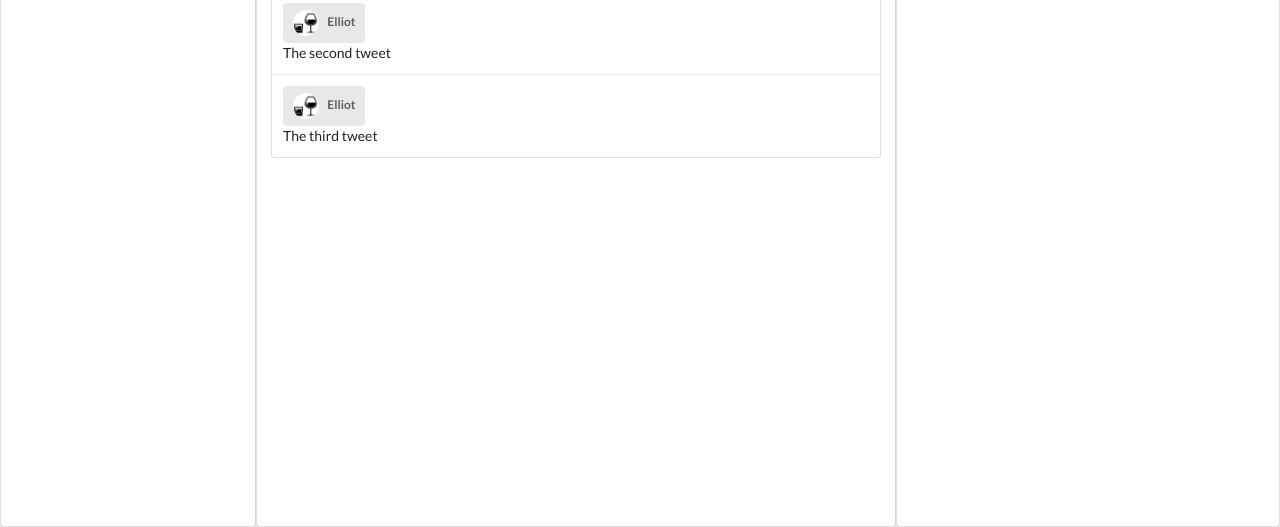
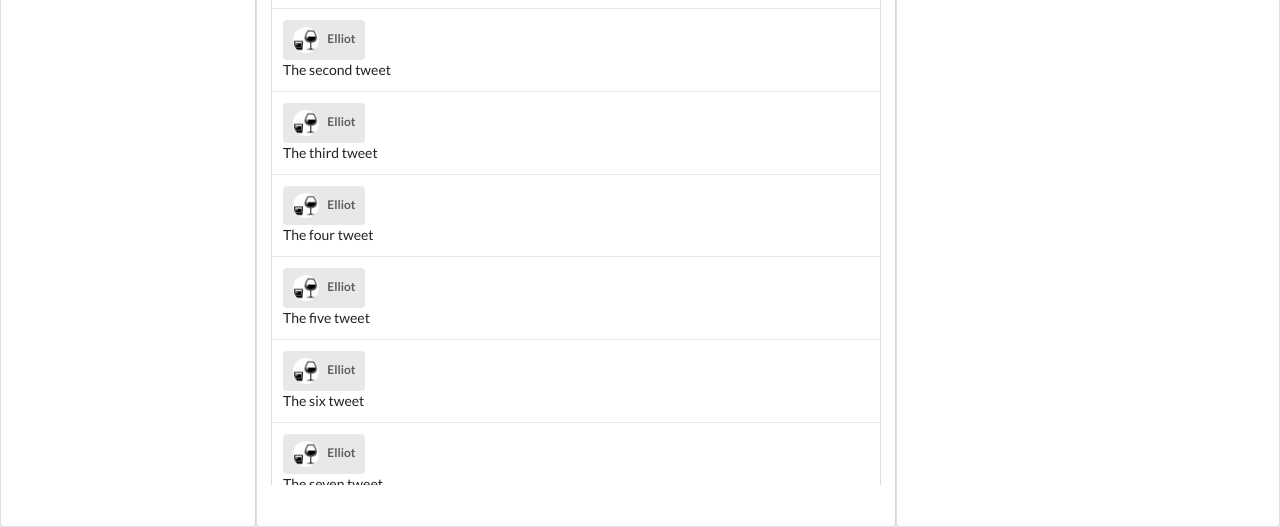
Before and after one commit to YukihiroHayashi/NPC-SNS, a plain HTML site: page index.html in a window 1280 px wide. Shown: the part 404-931 px from the top of the page. Drawn offline with Linux system fonts and the light colour scheme.

Commit message:
add table scroll

```diff
--- a/index.html
+++ b/index.html
@@ -57,6 +57,7 @@
                         <button class="ui disabled blue button">Tweet</button>
                     </div>
                 </div>
+                <div class="" style="max-height: 70vh; overflow-y: scroll; margin-top: 5%;">
                     <table class="ui single line table">
                         <tbody class="">
                             <tr class="">
@@ -86,8 +87,45 @@
                                     <p>The third tweet</p>
                                 </td>
                             </tr>
+                            <tr class="">
+                                <td class="">
+                                    <a class="ui label">
+                                        <img src="img/Profile.jpg" class="ui avatar right spaced image" />
+                                        Elliot
+                                    </a>
+                                    <p>The four tweet</p>
+                                </td>
+                            </tr>
+                            <tr class="">
+                                <td class="">
+                                    <a class="ui label">
+                                        <img src="img/Profile.jpg" class="ui avatar right spaced image" />
+                                        Elliot
+                                    </a>
+                                    <p>The five tweet</p>
+                                </td>
+                            </tr>
+                            <tr class="">
+                                <td class="">
+                                    <a class="ui label">
+                                        <img src="img/Profile.jpg" class="ui avatar right spaced image" />
+                                        Elliot
+                                    </a>
+                                    <p>The six tweet</p>
+                                </td>
+                            </tr>
+                            <tr class="">
+                                <td class="">
+                                    <a class="ui label">
+                                        <img src="img/Profile.jpg" class="ui avatar right spaced image" />
+                                        Elliot
+                                    </a>
+                                    <p>The seven tweet</p>
+                                </td>
+                            </tr>
                         </tbody>
                     </table>
+                </div>
             </div>
         </div>
         <div class="disp-right">
```
Lines whose indentation alone changed are shown as unchanged.
